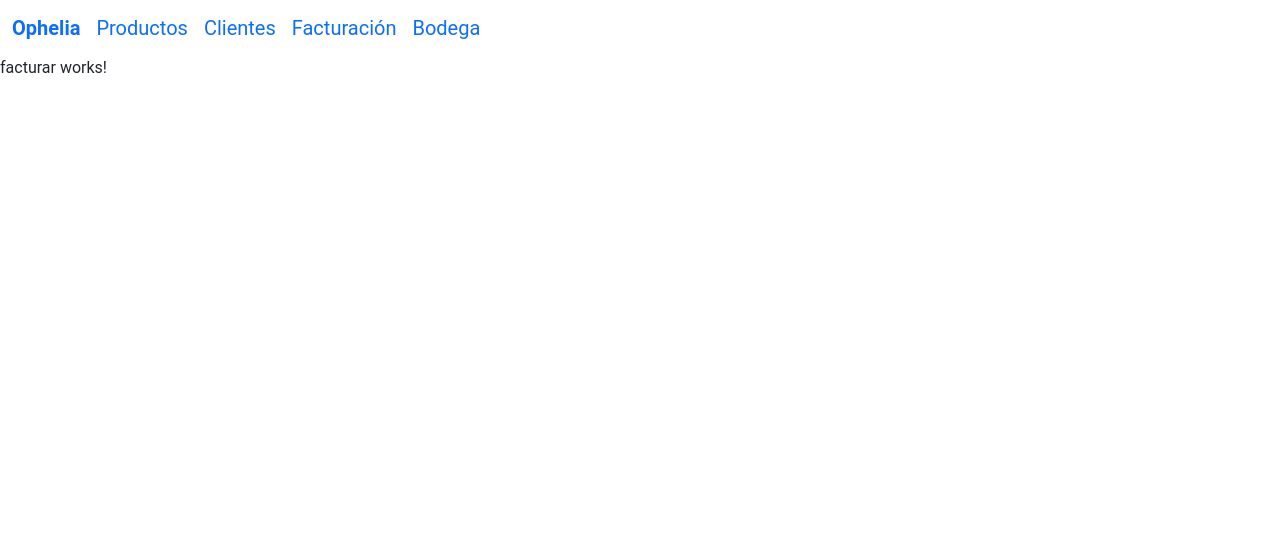
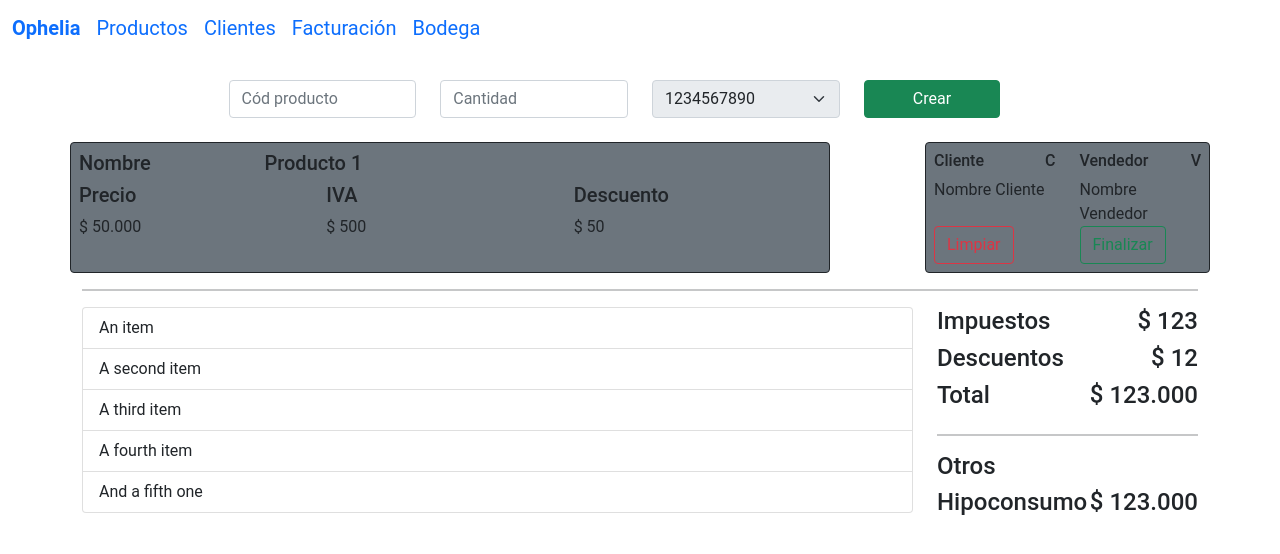
Before and after one commit to juniorjmd/digitalWareFacturacion, an Angular app: page /home/facturar in a window 1280 px wide. Shown: the top 554 px of the page. Built offline with nearby package versions, Linux system fonts and the light colour scheme.

Commit message:
Facturar form

```diff
--- a/src/app/components/facturar/facturar.component.html
+++ b/src/app/components/facturar/facturar.component.html
@@ -1 +1,125 @@
-<p>facturar works!</p>
+<div class="container col-sm-12">
+    <div class="row">
+        <div class="container col-xs-12 col-md-9 col-xl-9 p-3">
+            <div class="row">
+                <div class="col-xs-12 col-xl-3 py-2">
+                    <input type="text" class="form-control" name="codProduct" placeholder="Cód producto" />
+                </div>
+                <div class="col-xs-12 col-xl-3 py-2">
+                    <input type="number" class="form-control" name="quantity" placeholder="Cantidad" />
+                </div>
+                <div class="col-xs-12 col-xl-3 py-2">
+                    <select class="form-select" disabled>
+                        <option>1234567890</option>
+                    </select>
+                </div>
+                <div class="col-xs-12 col-xl-3 py-2">
+                    <button type="submit" class="btn btn-success px-5">Crear</button>
+                </div>
+            </div>
+        </div>
+    </div>
+    <div class="row">
+        <div class="col-xs-12 col-sm-12 col-md-7 col-xl-8 bg-secondary bg-opacity-25 border border-dark rounded p-2">
+            <div class="d-flex justify-content-evenly">
+                <div class="col-3">
+                    <h5>Nombre</h5>
+                </div>
+                <div class="col-9">
+                    <h5>Producto 1</h5>
+                </div>
+            </div>
+            <div class="d-flex justify-content-evenly">
+                <div class="col-4">
+                    <h5>Precio</h5>
+                </div>
+                <div class="col-4">
+                    <h5>IVA</h5>
+                </div>
+                <div class="col-4">
+                    <h5>Descuento</h5>
+                </div>
+            </div>
+            <div class="d-flex justify-content-evenly">
+                <div class="col-4">
+                    <span>$ 50.000</span>
+                </div>
+                <div class="col-4">
+                    <span>$ 500</span>
+                </div>
+                <div class="col-4">
+                    <span>$ 50</span>
+                </div>
+            </div>
+        </div>
+        <div
+            class="col-xs-12 col-sm-12 col-md-4 col-xl-3 offset-md-1 bg-secondary bg-opacity-25 border border-dark rounded p-2">
+            <div class="row">
+                <div class="col-6">
+                    <div class="d-flex justify-content-between">
+                        <h6>Cliente</h6>
+                        <h6>C</h6>
+                    </div>
+                </div>
+                <div class="col-6">
+                    <div class="d-flex justify-content-between">
+                        <h6>Vendedor</h6>
+                        <h6>V</h6>
+                    </div>
+                </div>
+            </div>
+            <div class="row">
+                <div class="col-6">
+                    <span>Nombre Cliente</span>
+                </div>
+                <div class="col-6">
+                    <span>Nombre Vendedor</span>
+                </div>
+            </div>
+            <div class="row">
+                <div class="col-6">
+                    <button type="button" class="btn btn-outline-danger">Limpiar</button>
+                </div>
+                <div class="col-6">
+                    <button type="button" class="btn btn-outline-success">Finalizar</button>
+                </div>
+            </div>
+        </div>
+    </div>
+    <hr class="border border-dark">
+    <div class="row">
+        <div class="col-sm-12 col-md-7 col-xl-9 mb-3">
+            <ul class="list-group">
+                <li class="list-group-item">An item</li>
+                <li class="list-group-item">A second item</li>
+                <li class="list-group-item">A third item</li>
+                <li class="list-group-item">A fourth item</li>
+                <li class="list-group-item">And a fifth one</li>
+            </ul>
+        </div>
+        <div class="col-xs-9 col-md-5 col-xl-3 mb-3">
+            <div class="d-flex justify-content-between">
+                <h4>Impuestos</h4>
+                <h4>$ 123</h4>
+            </div>
+            <div class="d-flex justify-content-between">
+                <h4>Descuentos</h4>
+                <h4>$ 12</h4>
+            </div>
+            <div class="d-flex justify-content-between">
+                <h4>Total</h4>
+                <h4>$ 123.000</h4>
+            </div>
+            <hr class="border border-dark">
+            <h4>Otros</h4>
+            <div class="d-flex justify-content-between">
+                <div class="col-7">
+                    <h4 class="text-break">Hipoconsumo</h4>
+                </div>
+                <div class="col-5 text-end">
+                    <h4>$ 123.000</h4>
+                </div>
+            </div>
+        </div>
+    </div>
+</div>
```
